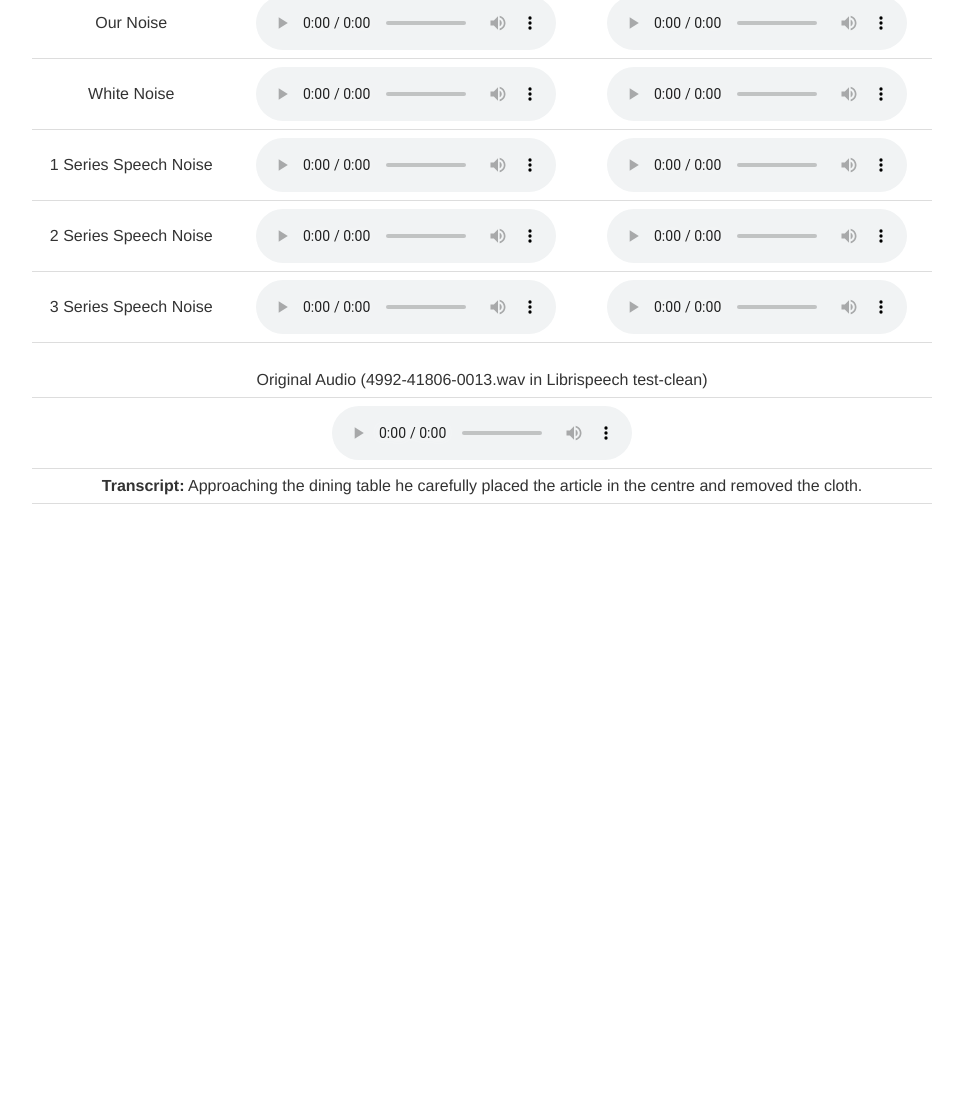
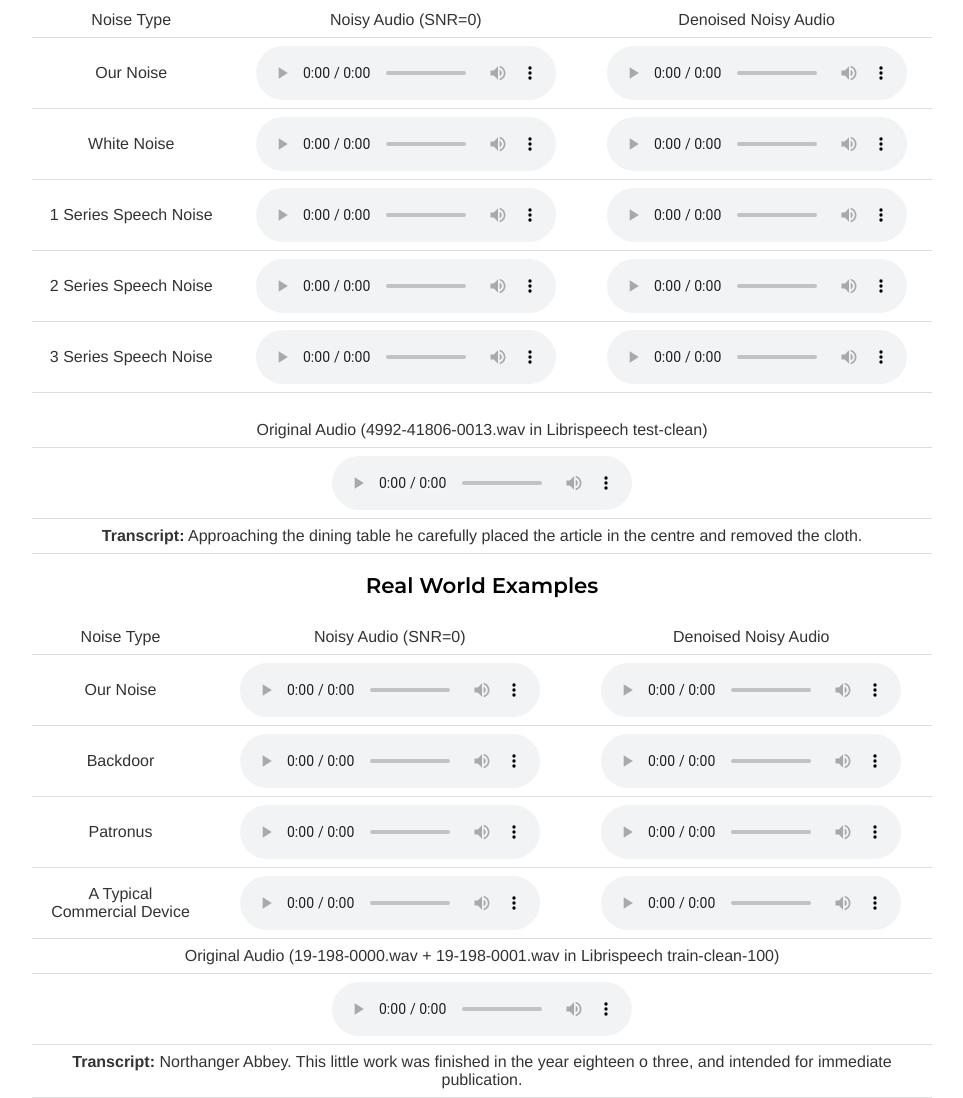
Before and after one commit to InfoMasker2023/InfoMasker2023.github.io, a plain HTML site: page index.html in a window 1280 px wide. Shown: the part 1486-2584 px from the top of the page, without its empty margins (158-1121 px from the left). Before the commit the page ends 1990 px from the top, so only its background shows below. Drawn offline with nearby package versions, Linux system fonts and the light colour scheme.

Commit message:
add real-world examples

```diff
--- a/css/custom.css
+++ b/css/custom.css
@@ -107,7 +107,7 @@ a:active {
 				font-family: Montserrat,sans-serif;
 				font-weight: bold;
 				font-size: 16pt;
-				color: #0000ff;
+				color: #000000;
 				padding-bottom: 13px;
 			}
 
--- a/index.html
+++ b/index.html
@@ -30,9 +30,10 @@
 
     </div>
 
-    <h2> Audio Examples 1 </h2>
+    <h2> Audio Examples </h2>
+    <h3> Digital Domain Example 1</h3>
     <p>
-        <b>Tips:</b> We recommend <b>not</b> to listen to the <b>origin</b> audio samples and not to read the transcript <b>before</b> listening to the noisy audio samples. This priori knowledge will weaken the jamming effectiveness of these noises for human ear.
+        <b>Tips:</b> We recommend <b>not</b> to listen to the <b>origin</b> audio samples and not to read the transcript <b>before</b> listening to the noisy audio samples. These priori knowledge will weaken the jamming effectiveness of these noises for human ear.
     </p>
     <div style="margin-top=5em;">
         <table>
@@ -121,7 +122,7 @@
 
         </table>
 
-        <h2> Audio Examples 2 </h2>
+        <h3> Digital Domain Example 2 </h3>
         <div style="margin-top=5em;">
             <table>
                 <tr>
@@ -209,6 +210,81 @@
 
             </table>
 
+            <h3> Real World Examples </h3>
+            <div style="margin-top=5em;">
+            <table>
+                <tr>
+                <td> Noise Type </td>
+                <td> Noisy Audio (SNR=0) </td>
+                <td> Denoised Noisy Audio </td>
+                </tr>
+
+                <tr>
+                    <td> Our Noise </td>
+                    <td><audio controls>
+                        <source src="./assets/real_world_audio/our.wav", type="audio/wav">
+                        Your browser does not support the <code>audio</code> element.
+                    </audio></td>
+                    <td><audio controls>
+                        <source src="./assets/real_world_audio/our_enh.wav", type="audio/wav">
+                        Your browser does not support the <code>audio</code> element.
+                    </audio></td>
+                </tr>
+
+                <tr>
+                    <td> Backdoor </td>
+                    <td><audio controls>
+                        <source src="./assets/real_world_audio/backdoor.wav", type="audio/wav">
+                        Your browser does not support the <code>audio</code> element.
+                    </audio></td>
+                    <td><audio controls>
+                        <source src="./assets/real_world_audio/backdoor_enh.wav", type="audio/wav">
+                        Your browser does not support the <code>audio</code> element.
+                    </audio></td>
+                </tr>
+
+                <tr>
+                    <td> Patronus </td>
+                    <td><audio controls>
+                        <source src="./assets/real_world_audio/patronus.wav", type="audio/wav">
+                        Your browser does not support the <code>audio</code> element.
+                    </audio></td>
+                    <td><audio controls>
+                        <source src="./assets/real_world_audio/Patronus_enh.wav", type="audio/wav">
+                        Your browser does not support the <code>audio</code> element.
+                    </audio></td>
+                </tr>
+
+                <tr>
+                    <td> A Typical <br> Commercial Device </td>
+                    <td><audio controls>
+                        <source src="./assets/real_world_audio/device.wav", type="audio/wav">
+                        Your browser does not support the <code>audio</code> element.
+                    </audio></td>
+                    <td><audio controls>
+                        <source src="./assets/real_world_audio/Device_enh.wav", type="audio/wav">
+                        Your browser does not support the <code>audio</code> element.
+                    </audio></td>
+                </tr>
+            </table>
+
+            <table>
+                <tr>
+                    <td> Original Audio (19-198-0000.wav + 19-198-0001.wav in Librispeech train-clean-100) </td>
+                </tr>
+
+                <tr>
+                    <td><audio controls>
+                        <source src="./assets/real_world_audio/real_world_origin.wav", type="audio/wav">
+                        Your browser does not support the <code>audio</code> element.
+                    </audio></td>
+                </tr>
+                <tr>
+                    <td> <b>Transcript:</b> Northanger Abbey. This little work was finished in the year eighteen o three, and intended for immediate publication. </td>
+                </tr>
+
+            </table>
+
 
     </div>
 </html>
```
Also changed, not shown: 9 other files.
